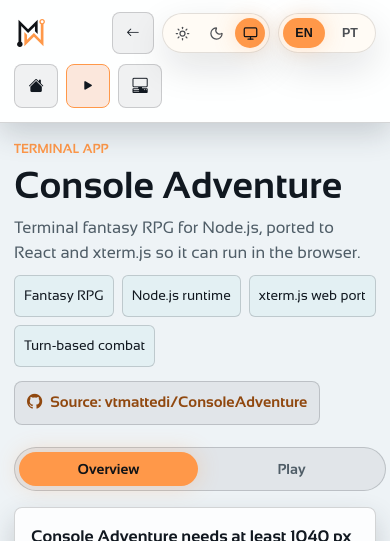
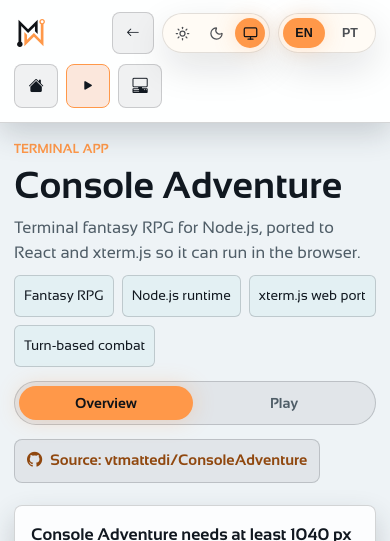
Before and after one commit to vtmattedi/ConsoleAdventureReact, a React (Vite) app: page /console-adventure in a window 390 px wide. Shown: the top 541 px of the page. Built offline with nearby package versions, Linux system fonts and the light colour scheme.

Commit message:
Move play tabs into terminal header

```diff
--- a/src/Components/TerminalProjectPage/TerminalProjectPage.css
+++ b/src/Components/TerminalProjectPage/TerminalProjectPage.css
@@ -11,9 +11,9 @@
 
 .terminal-project-page__header {
   display: grid;
-  grid-template-columns: minmax(0, 1fr) auto;
+  grid-template-columns: minmax(0, 1fr) auto auto;
   align-items: start;
-  gap: 18px;
+  gap: 12px;
   padding-bottom: 6px;
 }
 
@@ -101,8 +101,10 @@
 }
 
 .terminal-project-page__tabs {
+  box-sizing: border-box;
   width: max-content;
   max-width: 100%;
+  align-self: start;
   display: inline-flex;
   align-items: center;
   gap: 4px;
@@ -166,6 +168,10 @@
   align-items: center;
 }
 
+.terminal-project-page--play .terminal-project-page__tabs {
+  align-self: center;
+}
+
 .terminal-project-page--play .terminal-project-page__summary {
   gap: 4px;
 }
@@ -175,7 +181,7 @@
 }
 
 .terminal-project-page--play .terminal-project-page__stage {
-  height: calc(100vh - 178px);
+  height: calc(100vh - 132px);
   min-height: 560px;
 }
 
@@ -199,6 +205,7 @@
 
   .terminal-project-page__tabs {
     width: 100%;
+    order: 2;
   }
 
   .terminal-project-page__tabs button {
@@ -206,7 +213,16 @@
     flex: 1;
   }
 
+  .terminal-project-page__source {
+    order: 3;
+  }
+
   .terminal-project-page__stage {
     min-height: 420px;
   }
+
+  .terminal-project-page--play .terminal-project-page__stage {
+    height: min(68vh, 711px);
+    min-height: 420px;
+  }
 }
--- a/src/Components/TerminalProjectPage/TerminalProjectPage.jsx
+++ b/src/Components/TerminalProjectPage/TerminalProjectPage.jsx
@@ -65,18 +65,6 @@
           )}
         </div>
 
-        <a
-          className="terminal-project-page__source"
-          href={project.sourceUrl}
-          target="_blank"
-          rel="noreferrer"
-          aria-label={project.sourceAria}
-        >
-          <span className="bi bi-github" aria-hidden="true"></span>
-          {project.sourceLabel}
-        </a>
-      </header>
-
         <div className="terminal-project-page__tabs" role="tablist" aria-label={`${project.name} ${tabLabels.viewLabel}`}>
           <button
             type="button"
@@ -99,6 +87,18 @@
             {tabLabels.play}
           </button>
         </div>
+
+        <a
+          className="terminal-project-page__source"
+          href={project.sourceUrl}
+          target="_blank"
+          rel="noreferrer"
+          aria-label={project.sourceAria}
+        >
+          <span className="bi bi-github" aria-hidden="true"></span>
+          {project.sourceLabel}
+        </a>
+      </header>
 
       {isOverview && (
         <section
```
Also changed, not shown: 1 other file (tests, documents, lock files or other folders). Lines whose indentation alone changed are shown as unchanged.
